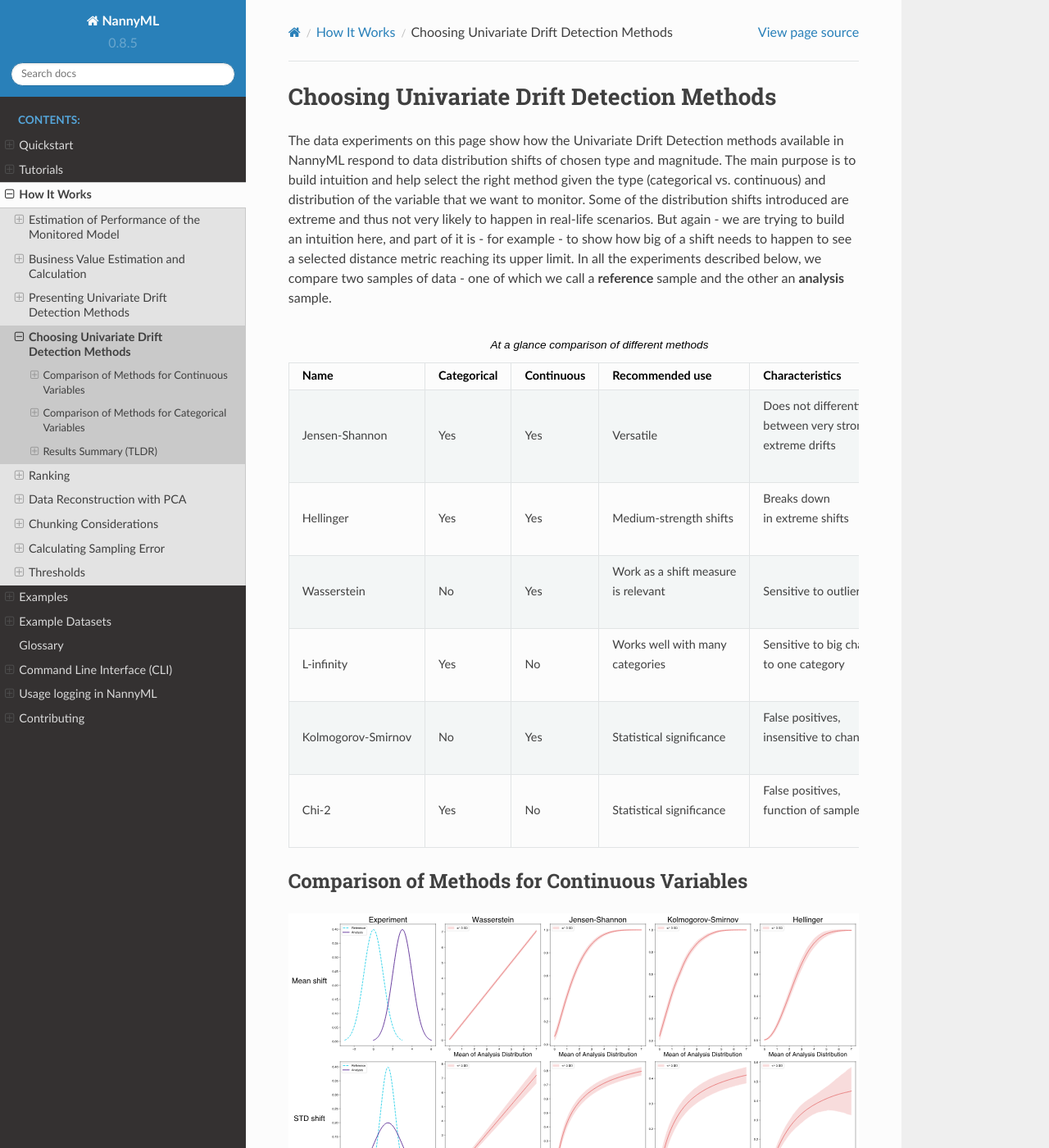
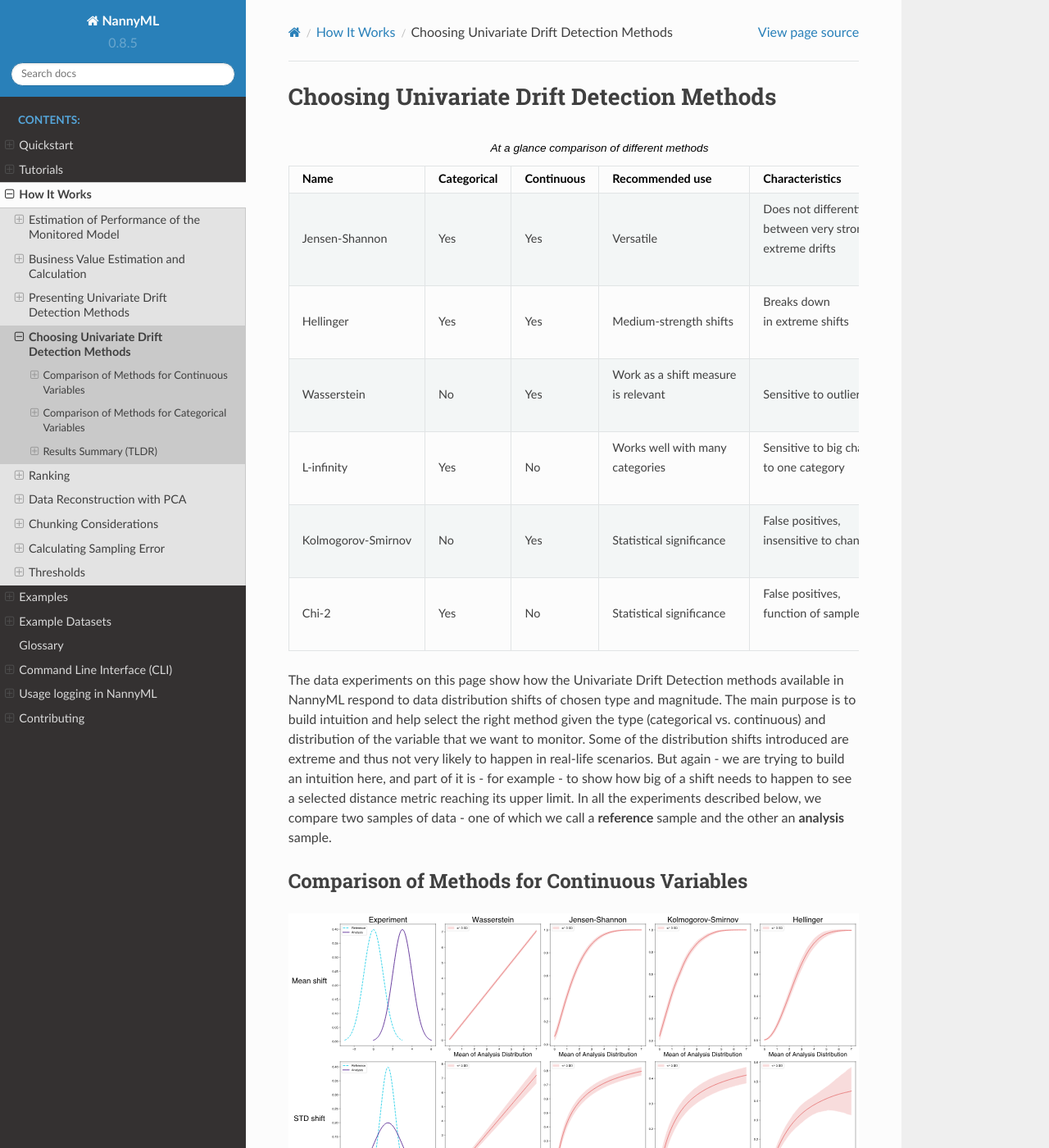
Before and after one commit to NannyML/nannyml, a Sphinx documentation site: the page built from docs/how_it_works/univariate_drift_comparison.rst, in a window 1280 px wide and 1400 px high. Shown: the whole window at 82% size. Built offline with Sphinx 7.4.7 and the Read the Docs theme 2.0.0, drawn with Linux system fonts in a browser that asks for light colours; pages that are not in the unit, such as notebooks, are missing from menus; part of the change alters nothing that is shown.

```diff
--- a/docs/how_it_works/univariate_drift_comparison.rst
+++ b/docs/how_it_works/univariate_drift_comparison.rst
@@ -1,17 +1,5 @@
 Choosing Univariate Drift Detection Methods
 ===========================================
-
-
-The data experiments on this page show how the Univariate Drift Detection methods available in NannyML
-respond to data distribution shifts of chosen type and magnitude. The main purpose is to build intuition and
-help select the right method given the type (categorical vs. continuous) and distribution of the variable that we
-want
-to monitor. Some of
-the
-distribution shifts introduced are extreme and thus not very likely to happen in real-life scenarios. But again -
-we are trying to build an intuition here, and part of it is - for example -  to show how big of a shift needs to
-happen to see a selected distance metric reaching its upper limit. In all the experiments described below,
-we compare two samples of data - one of which we call a **reference** sample and the other an **analysis** sample.
 
 .. list-table:: At a glance comparison of different methods
    :widths: 20 10 10 20 40
@@ -60,6 +48,17 @@ we compare two samples of data - one of which we call a **reference** sample and
      - Statistical significance
      - | False positives,
        | function of sample size
+
+The data experiments on this page show how the Univariate Drift Detection methods available in NannyML
+respond to data distribution shifts of chosen type and magnitude. The main purpose is to build intuition and
+help select the right method given the type (categorical vs. continuous) and distribution of the variable that we
+want
+to monitor. Some of
+the
+distribution shifts introduced are extreme and thus not very likely to happen in real-life scenarios. But again -
+we are trying to build an intuition here, and part of it is - for example -  to show how big of a shift needs to
+happen to see a selected distance metric reaching its upper limit. In all the experiments described below,
+we compare two samples of data - one of which we call a **reference** sample and the other an **analysis** sample.
 
 
 Comparison of Methods for Continuous Variables
```
